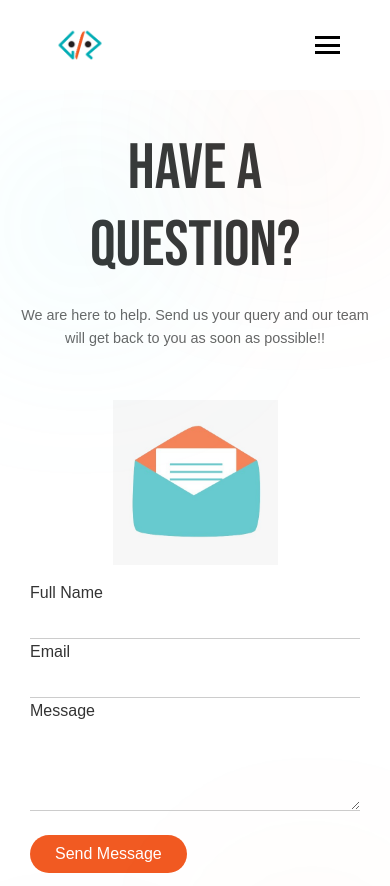
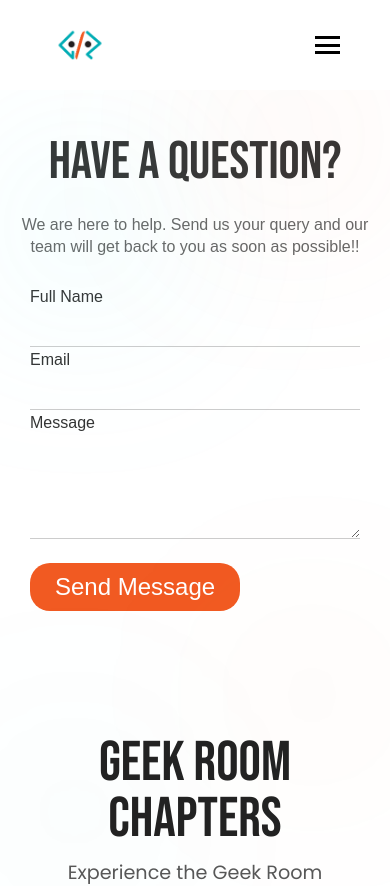
Before and after one commit to AdityaSingh2005/Geek-Room, a Next.js app: page /contact in a window 390 px wide. Shown: the top 886 px of the page. Built offline with nearby package versions, Linux system fonts and the light colour scheme; a web font is replaced by a local one.

Commit message:
new commits

```diff
--- a/src/Components/ContactForm/ContactForm.tsx
+++ b/src/Components/ContactForm/ContactForm.tsx
@@ -1,9 +1,6 @@
-// ContactForm.tsx
 "use client"
 import React, { useEffect, useRef } from "react";
-import Image from "next/image";
 import styles from "@/styles/contactForm.module.scss";
-import Contact_Image from "../../../public/Images/contactUsImage1.jpg";
 
 const ContactForm: React.FC = () => {
   const contactPageRef = useRef<HTMLDivElement>(null);
@@ -56,9 +53,6 @@
             <button type="submit">Send Message</button>
           </form>
         </div>
-        <div className={styles.contactFormImage}>
-          <Image src={Contact_Image} alt="Contact" priority />
-        </div>
       </div>
       <div className={styles.ball1} ref={ballRef1}></div>
       <div className={styles.ball2} ref={ballRef2}></div>
--- a/src/styles/contactForm.module.scss
+++ b/src/styles/contactForm.module.scss
@@ -15,8 +15,7 @@
   overflow: hidden;
 
   .contactFormHeading,
-  .contactFormContent,
-  .contactFormImage {
+  .contactFormContent {
     flex: 1;
   }
 
@@ -28,7 +27,7 @@
     padding-left: 20px;
 
     h2 {
-      font-size: 7rem;
+      font-size: 8vw;
       color: #333;
       font-weight: 400;
       margin: 0;
@@ -37,8 +36,8 @@
 
     p.aboutHeadingUnderline {
       color: #666;
-      font-size: 1.1rem;
-      line-height: 1.6;
+      font-size: 1.2rem;
+      line-height: 1.4;
     }
   }
 
@@ -50,7 +49,7 @@
 
   .contactform {
     width: 100%;
-    max-width: 400px;
+    max-width: 500px;
 
     form {
       display: flex;
@@ -64,7 +63,7 @@
         textarea {
           width: 100%;
           padding: 10px 0;
-          font-size: 1rem;
+          font-size: 1.2rem;
           border: none;
           border-bottom: 1px solid #ccc;
           outline: none;
@@ -98,7 +97,7 @@
       button {
         width: fit-content;
         padding: 10px 25px;
-        font-size: 1rem;
+        font-size: 1.5rem; /* Larger button font */
         color: #fff;
         background-color: #f15a22;
         border: none;
@@ -110,18 +109,6 @@
           background-color: #d14e1f;
         }
       }
-    }
-  }
-
-  .contactFormImage {
-    display: flex;
-    justify-content: center;
-    align-items: center;
-
-    img {
-      max-width: 80%;
-      height: auto;
-      object-fit: cover;
     }
   }
 
@@ -157,25 +144,17 @@
     flex-direction: column;
     padding: 40px 20px;
 
-    .contactFormImage {
-      order: -1;
-
-      img {
-        max-width: 60%;
-      }
-    }
-
     .contactFormHeading {
       width: 100%;
       text-align: center;
       padding-left: 0;
 
       h2 {
-        font-size: 5rem;
+        font-size: 7vw;
       }
 
       p.aboutHeadingUnderline {
-        font-size: 1rem;
+        font-size: 1.1rem;
         margin-bottom: 20px;
       }
     }
@@ -187,8 +166,7 @@
       align-items: center;
     }
 
-    .contactform,
-    .contactFormImage {
+    .contactform {
       max-width: 100%;
       padding: 10px;
     }
@@ -197,11 +175,11 @@
   @media (max-width: 480px) {
     .contactFormHeading {
       h2 {
-        font-size: 4rem;
+        font-size: 3.3rem;
       }
 
       p.aboutHeadingUnderline {
-        font-size: 0.9rem;
+        font-size: 1rem;
       }
     }
 
@@ -212,21 +190,17 @@
     .inputGroup {
       input,
       textarea {
-        font-size: 0.9rem;
+        font-size: 1rem;
       }
 
       label {
-        font-size: 0.8rem;
+        font-size: 1rem;
       }
     }
 
     button {
-      padding: 8px 20px;
+      padding: 6px 12px;
       font-size: 0.9rem;
-    }
-
-    .contactFormImage img {
-      max-width: 50%;
     }
   }
 }
--- a/src/styles/event.module.scss
+++ b/src/styles/event.module.scss
@@ -95,7 +95,7 @@
 
 .event_card_container {
   display: flex;
-  flex-wrap: wrap;
+  flex-wrap:nowrap;
   justify-content: center;
   align-items: center;
   padding-bottom: 5rem;
--- a/src/styles/faq.module.scss
+++ b/src/styles/faq.module.scss
@@ -1,9 +1,5 @@
-
 @import url("https://fonts.googleapis.com/css2?family=Bebas+Neue&family=Poppins:ital,wght@0,100;0,200;0,300;0,400;0,500;0,600;0,700;0,800;0,900;1,100;1,200;1,300;1,400;1,500;1,600;1,700;1,800;1,900&display=swap");
-@import url("https://fonts.googleapis.com/css2?family=Poppins:ital,wght@0,100;0,200;0,300;0,400;0,500;0,600;0,700;0,800;0,900;1,100;1,200;1,300;1,400;1,500;1,600;1,700;1,800;1,900&family=Roboto:ital,wght@0,100;0,300;0,400;0,500;0,700;0,900;1,100;1,300;1,400;1,500;1,700;1,900&display=swap");
-
-@import url('https://fonts.googleapis.com/css2?family=Bebas+Neue&family=Poppins:ital,wght@0,100;0,200;0,300;0,400;0,500;0,600;0,700;0,800;0,900;1,100;1,200;1,300;1,400;1,500;1,600;1,700;1,800;1,900&display=swap');
-@import url('https://fonts.googleapis.com/css2?family=Poppins:ital,wght@0,100;0,200;0,300;0,400;0,500;0,600;0,700;0,800;0,900;1,100;1,200;1,300;1,400;1,500;1,600;1,700;1,800;1,900&display=swap');
+@import url("https://fonts.googleapis.com/css2?family=Poppins:ital,wght@0,100;0,200;0,300;0,400;0,500;0,600;0,700;0,800;0,900;1,100;1,200;1,300;1,400;1,500;1,600;1,700;1,800;1,900&family=Roboto:ital,wght@0,100;0,300;0,400;0,500;0,700;0,900;1,100;1,300;1,400;1,500;1,700;1,900;1&display=swap");
 
 .FAQ {
   display: flex;
@@ -20,7 +16,6 @@
     flex-direction: column;
     justify-content: center;
     align-items: center;
-    // background-color: rgb(13, 13, 14);
     background-color: #fff;
     border-radius: 8px;
     padding: 20px;
@@ -36,31 +31,18 @@
       align-items: center;
       gap: 10px;
 
-
       h1 {
         margin: 0;
         color: #222222;
-        // font-size: 72px;
         font-family: "Bebas Neue", serif;
         font-weight: 400;
         font-size: 10rem;
         line-height: 1;
         margin-bottom: 3rem;
       }
-
-      // p {
-      //   margin: 0;
-      //   color: #222222;
-      // }
     }
   }
-  // .FAQs_Box:hover{
-  //     box-shadow:
-  //     0 4px 6px rgba(0, 0, 0, 0.1),
-  //     0 1px 3px rgba(0, 0, 0, 0.08),
-  //     0 0 0 1px rgba(255, 255, 255, 0.1) inset,
-  //     0 0 20px #075d6091;
-  // }
+
   .FAQ_Container {
     display: flex;
     flex-direction: column;
@@ -85,7 +67,7 @@
     padding: 15px 20px;
     border: none;
     text-align: left;
-    font-size: 1.1em;
+    font-size: 1.2em;
     cursor: pointer;
     display: flex;
     justify-content: space-between;
@@ -94,10 +76,9 @@
     color: #222222;
     opacity: 70%;
     font-family: "Poppins", sans-serif;
-    font-size: 18px;
+    font-size: 1.2rem;
     font-weight: 500;
     line-height: 24px;
-    // text-align: left;
 
     &:hover:not(.expanded) {
       background-color: #fff !important;
@@ -118,17 +99,13 @@
     opacity: 70%;
     background-color: #f3f3f3;
     padding: 0 20px;
-    font-size: 20px;
-    display: hidden;
-    // transition: padding 0.s ease-in-out;
+    font-size: 1.1rem;
 
     &.open {
       max-height: 400px;
       background-color: #f3f3f3 !important;
       padding: 20px 20px;
-      top: 10%;
     }
-    // &.animating { padding: 1rem; }
   }
 
   .ball1,
@@ -156,28 +133,21 @@
     right: 10vw;
   }
 }
-/* <----Responsive------>*/
+
+/* Responsive adjustments for mobile */
 @media (max-width: 600px) {
   .FAQ {
     margin-bottom: 5rem;
+
     .FAQs_Box {
       .FAQ_Heading {
         h1 {
-          // margin-left: 2rem;
-          font-size: 3.5rem;
-        }
-        p {
-          margin-left: 2rem;
+          font-size: 2rem;
         }
       }
     }
   }
-  .FAQItem {
-    padding: 4px;
-    border-radius: 8px;
-    overflow: hidden;
-    background-color: transparent;
-  }
+
   .FAQ_Container {
     display: flex;
     flex-direction: column;
@@ -185,37 +155,22 @@
     width: 100% !important;
     justify-content: center;
     align-items: center;
-    // margin-left: 2.5rem;
   }
+
   #FAQ_ID {
     font-size: 5rem;
   }
-  .FAQs_Box {
-    display: flex;
-    flex-direction: column;
-    justify-content: center;
-    align-items: center;
-    // background-color: rgb(13, 13, 14);
-    // box-shadow:
-    //         0 4px 6px rgba(0, 0, 0, 0.1),
-    //         0 1px 3px rgba(0, 0, 0, 0.08),
-    //         0 0 0 1px rgba(255, 255, 255, 0.1) inset,
-    //         0 0 20px #00333591;
-    border-radius: 8px;
-    padding: 20px;
-    max-width: 1200px;
-    width: 100%;
-    gap: 20px;
-  }
+
   .FAQQuestion {
     background-color: #f3f3f3 !important;
     border-radius: 8px;
     width: 80%;
-    padding: 15px 20px;
+    padding: 5px 10px;
     border: none;
     text-align: left;
-    font-size: 1.1em;
-    font-weight: bold;
+    font-size: 0.9rem;
+    font-weight: 500;
+    line-height: 20px;
     cursor: pointer;
     display: flex;
     justify-content: space-between;
@@ -231,22 +186,22 @@
       border-radius: none;
     }
   }
+
   .FAQAnswer {
     overflow: hidden;
     transition: max-height 0.3s ease-out;
     max-height: 0;
-    padding: 0 20px;
-    line-height: 30px;
+    padding: 0 15px;
+    line-height: 24px;
     background-color: #f3f3f3;
     opacity: 94%;
-    font-size: 16px !important;
-    font-family: "Poppins", sans-serif;
+    font-size: 0.95rem !important;
+    font-weight: 400;
+    color: #222222;
 
     &.open {
-      // margin-top: 10px;
-      line-height: 30px;
+      line-height: 24px;
       max-height: 400px;
-      font-family: "Poppins", sans-serif;
     }
   }
 }
```
Also changed, not shown: src/styles/about.module.scss (+9 -2 lines), public/Images/contactUsImage1.png (added).
